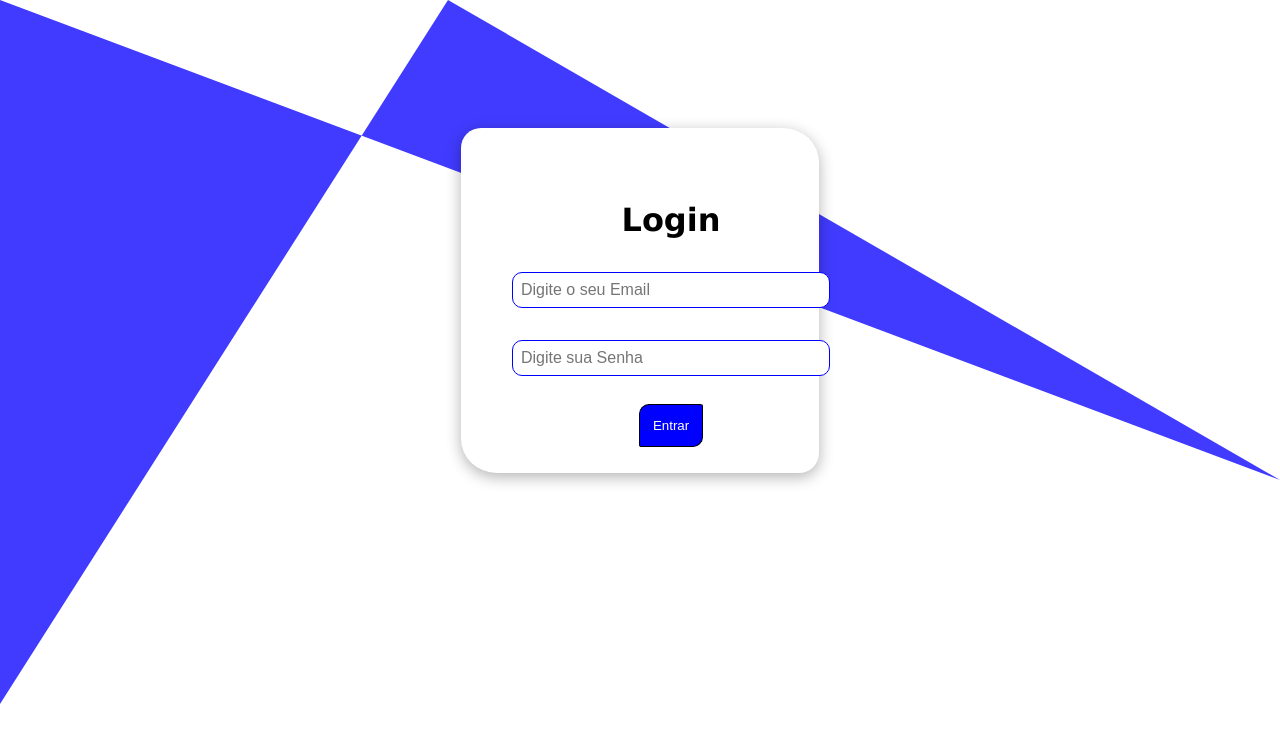
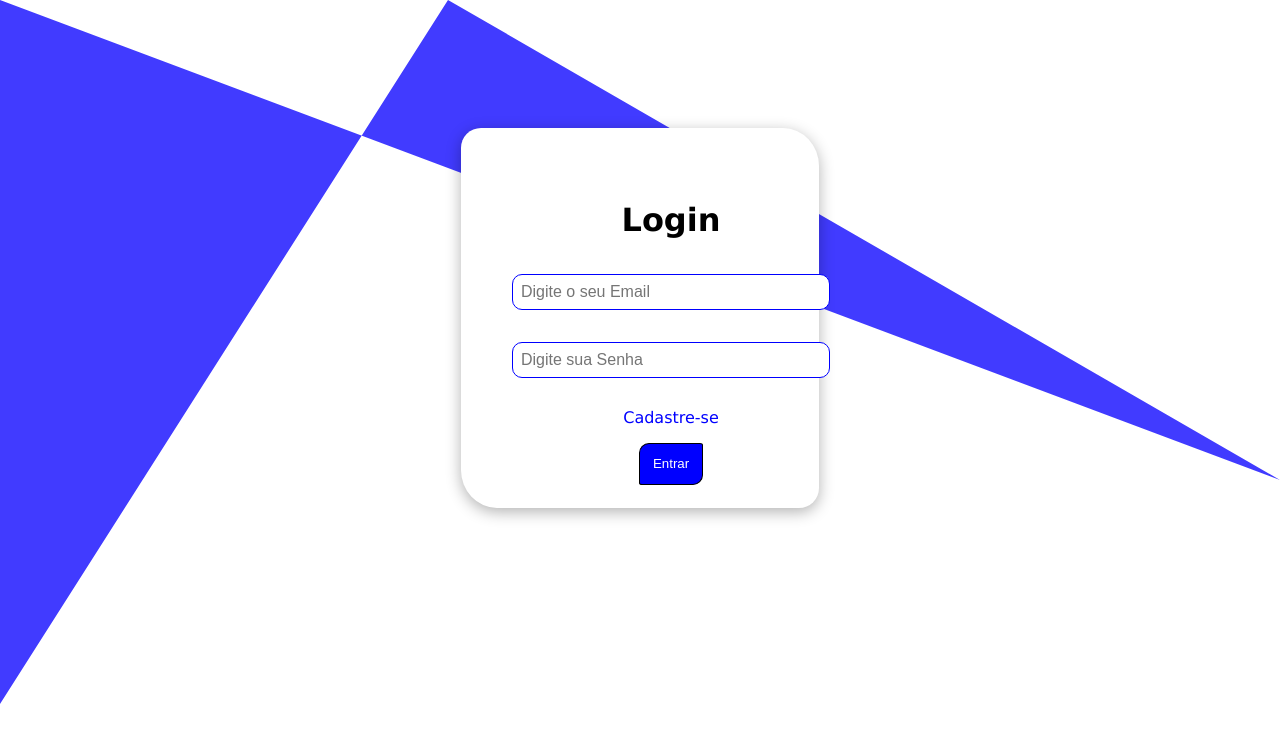
Before and after one commit to YuriJS123/Login-Angular, an Angular app: page / in a window 1280 px wide. Shown: the top 742 px of the page. Built offline with nearby package versions, Linux system fonts and the light colour scheme.

Commit message:
🐛 FIX: Alterações na pagina de login

```diff
--- a/src/app/pages/login/login.css
+++ b/src/app/pages/login/login.css
@@ -53,6 +53,9 @@
     justify-content: center;
     align-items: center;
     border-radius: 10px;
+    display: flex;
+    flex-direction: column-reverse;
+    justify-content: space-between;
   }
 
   .button button{
@@ -64,8 +67,14 @@
     cursor: pointer;
     background-color: blue;
     color: white;
+
   }
-
+.cadastro{
+  background-color: transparent;
+  color: blue;
+  text-decoration: none;
+  margin-bottom: 5%;
+}
 @media screen and (max-width: 800px){
   .background-clip{
     width: 70vh;
--- a/src/app/pages/login/login.html
+++ b/src/app/pages/login/login.html
@@ -10,6 +10,7 @@
           </div>
           <div class="button">
             <button (click)="entrar()">Entrar</button>
+            <a class="cadastro" [routerLink]="'/Cadastro'"> Cadastre-se</a>
           </div>
 
         </div>
--- a/src/app/pages/login/login.ts
+++ b/src/app/pages/login/login.ts
@@ -1,11 +1,11 @@
 import { Component } from '@angular/core';
 import { Router, RouterModule } from '@angular/router';
 import { FormsModule } from '@angular/forms';
-
+import { CommonModule } from '@angular/common';
 @Component({
   selector: 'app-login',
   standalone: true,
-  imports: [RouterModule, FormsModule],
+  imports: [RouterModule, FormsModule,CommonModule],
   templateUrl: './login.html',
   styleUrls: ['./login.css']
 })
```
